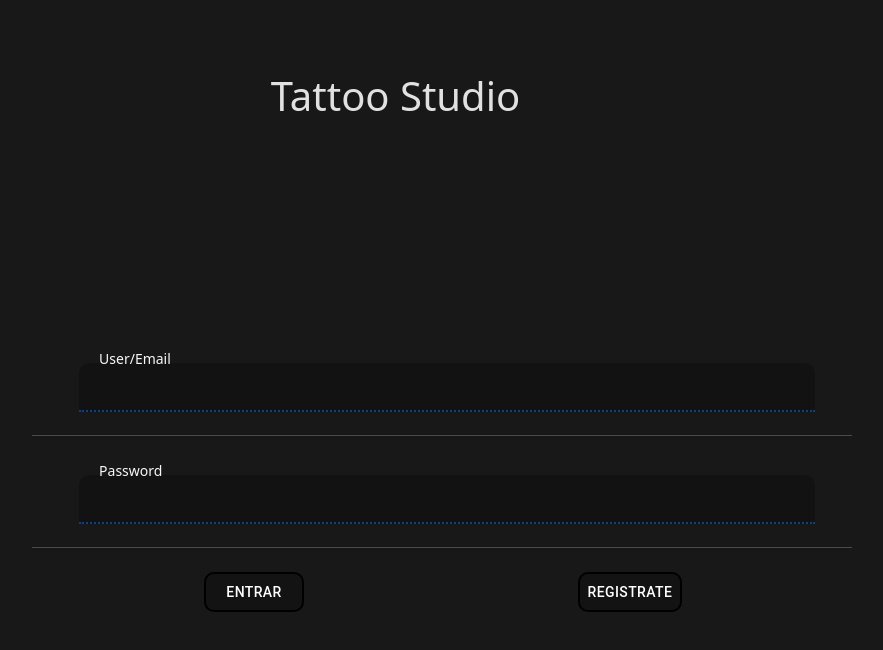
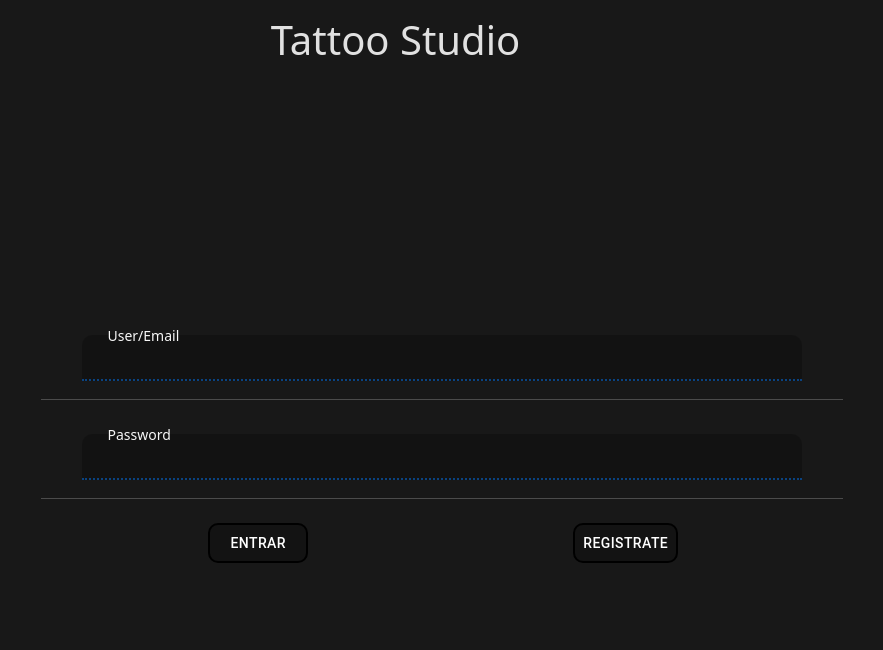
Before and after one commit to AlinPetrisorCiobanu/tatoo_studio, a React (Vite) app: page / in a window 1280 px wide. Shown: the top 650 px of the page, without its empty margins (198-1081 px from the left). Built offline with nearby package versions, Linux system fonts and the light colour scheme.

Commit message:
PATCH: login and register

```diff
--- a/src/pages/Principal/principal.jsx
+++ b/src/pages/Principal/principal.jsx
@@ -94,7 +94,7 @@ function Principal() {
         <>
           <h1 className='mb-5'>Bienvenido {user.name ? (user.name) : ("Usuario")} </h1>
           <Col xs={11} sm={11} md={11} lg={11} xl={11} xxl={11}>
-                      <Row className='justify-content-around align-items-center mt-4'>
+                      <Row className='justify-content-around align-items-center mt-2'>
                         <Col xs={4} sm={4} md={4} lg={4} xl={4} xxl={4} className='d-flex justify-content-center align-items-center text-center' >
                           <Button className='button_login_reg' onClick={() => { logOut()}}>Salir</Button>
                         </Col>
@@ -104,7 +104,7 @@ function Principal() {
       ) : (
         <>
           <Row className='w-100'>
-            <Col xs={11} sm={11} md={11} lg={11} xl={11} xxl={11} className='text-center p-4 mt-5'>
+            <Col xs={11} sm={11} md={11} lg={11} xl={11} xxl={11} className='text-center p-2 mt-2'>
               <h1>Tattoo Studio</h1>
             </Col>
           </Row>
--- a/src/styleshiets/global.css
+++ b/src/styleshiets/global.css
@@ -31,10 +31,8 @@ Body{
 .custom-input input {
   width: 100%;
   padding: 10px;
-  padding-top: 13px;
   padding-left: 20px;
   padding-right: 20px;
-  margin: 5px;
   border: 0px;
   border-bottom: 2px dotted #007bff77;
   border-radius:10px 10px 0px 0px;
@@ -51,7 +49,7 @@ Body{
   color: #f7f7f7;
 }
 body .button_login_reg{
-    min-width: 100px;
+  min-width: 100px;
   border: 2px solid black;
   border-radius: 10px;
   background-color: rgba(0, 0, 0, 0.212);
```
